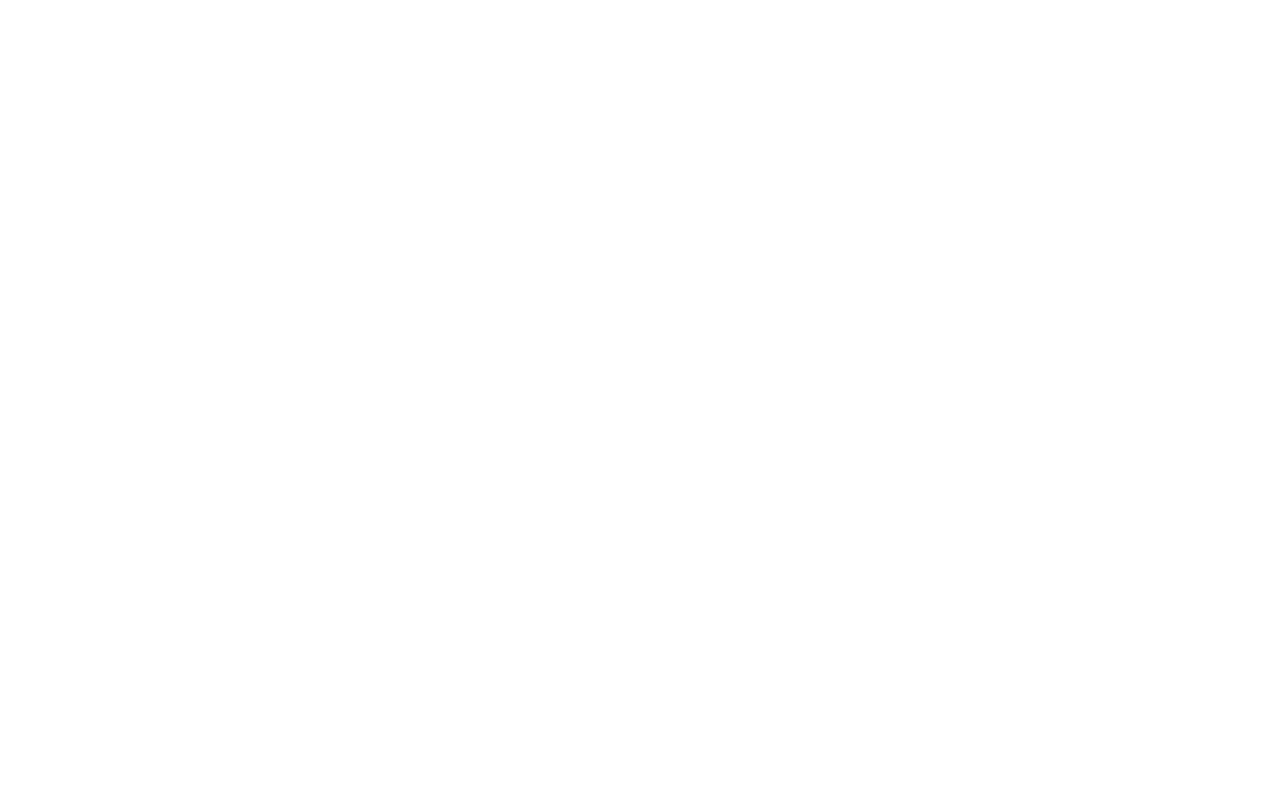
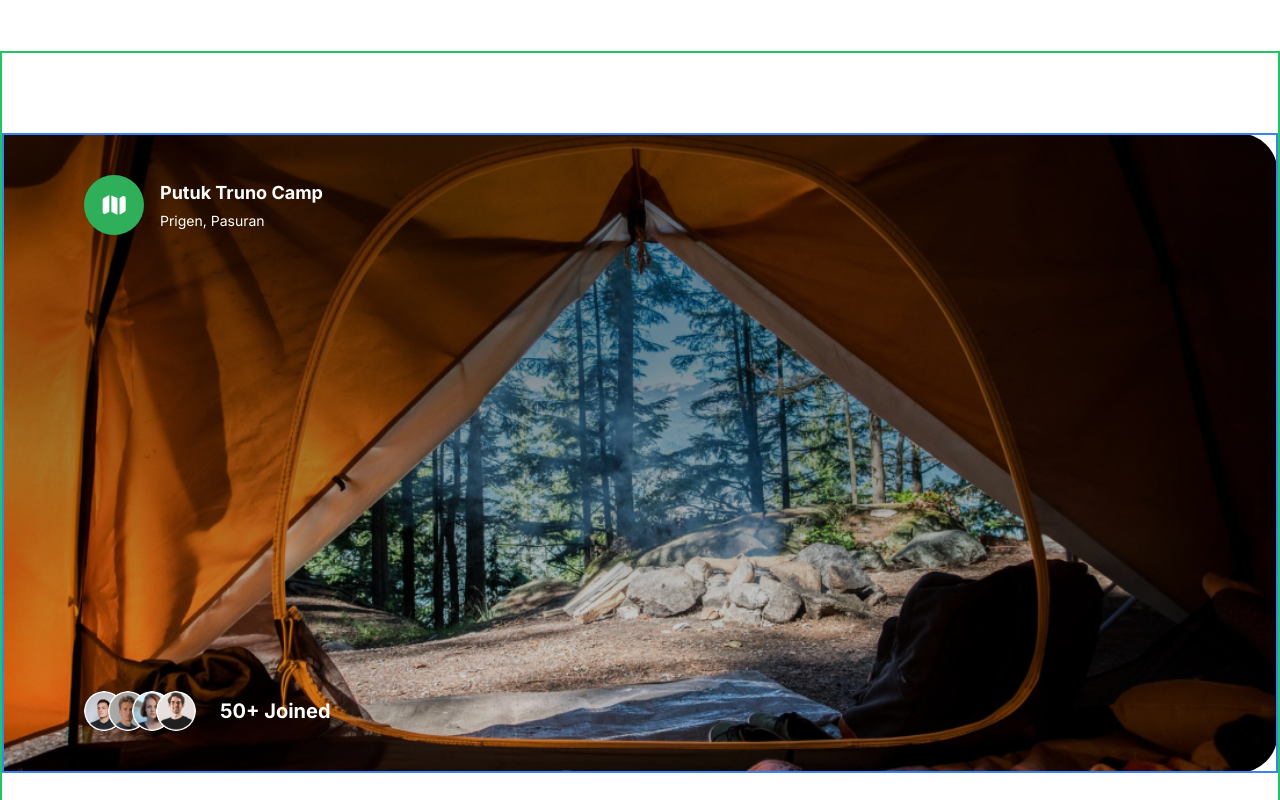
Before and after one commit to Ikechukwu-attah/camp-travler, a Next.js app: page / in a window 1280 px wide. Shown: the part 980-1780 px from the top of the page. Before the commit the page ends 975 px from the top, so only its background shows below. Built offline with nearby package versions, Linux system fonts and the light colour scheme.

Commit message:
added people icons

```diff
--- a/components/Camp.tsx
+++ b/components/Camp.tsx
@@ -1,7 +1,67 @@
+import { PEOPLE_URL } from "@/constants";
+import Image from "next/image";
 import React from "react";
 
+interface CampSiteInterface {
+  backgroundImage: string;
+  title: string;
+  subtitle: string;
+  peopleJoined: string;
+}
+
+const CampSite = ({
+  backgroundImage,
+  title,
+  subtitle,
+  peopleJoined,
+}: CampSiteInterface) => {
+  return (
+    <div
+      className={`h-full w-full min-w-[110px] ${backgroundImage} bg-cover bg-no-repeat lg:rounded lg:rounded-r-5xl 2xl:rounded-5xl`}
+    >
+      <div className="flex h-full flex-col items-start justify-between p-6 lg:px-20 lg:py-10 border-2 border-blue-500">
+        <div className="flexCenter gap-4">
+          <div className="rounded-full bg-green-50 p-4">
+            <Image src="/folded-map.svg" alt="map" width={28} height={28} />
+          </div>
+          <div className="flex flex-col gap-1">
+            <h4 className="bold-18 text-white">{title}</h4>
+            <p className="regular-14 text-white">{subtitle}</p>
+          </div>
+        </div>
+
+        <div className="flexCenter gap-6">
+          <span className="flex -space-x-4 overflow-hidden ">
+            {PEOPLE_URL.map((url) => (
+              <Image
+                src={url}
+                key={url}
+                alt="person"
+                width={52}
+                height={52}
+                className="inline-block h-10 w-10 rounded-full"
+              />
+            ))}
+          </span>
+          <p className="bold-16 md:bold-20 text-white">{peopleJoined}</p>
+        </div>
+      </div>
+    </div>
+  );
+};
 const Camp = () => {
-  return <div>Camp</div>;
+  return (
+    <section className="border-2 mt-44 border-green-500 2xl:max-container relative flex flex-col py-10 lg:bm-10 lg:py-20 xl:mb-20">
+      <div className="hide-scrollbar flex h-[340px] w-full items-start justify-start gap-8 overflow-x-auto lg:h-[400px] xl:h-[640px]">
+        <CampSite
+          backgroundImage="bg-bg-img-1"
+          title="Putuk Truno Camp"
+          subtitle="Prigen, Pasuran"
+          peopleJoined="50+ Joined"
+        />
+      </div>
+    </section>
+  );
 };
 
 export default Camp;
```
